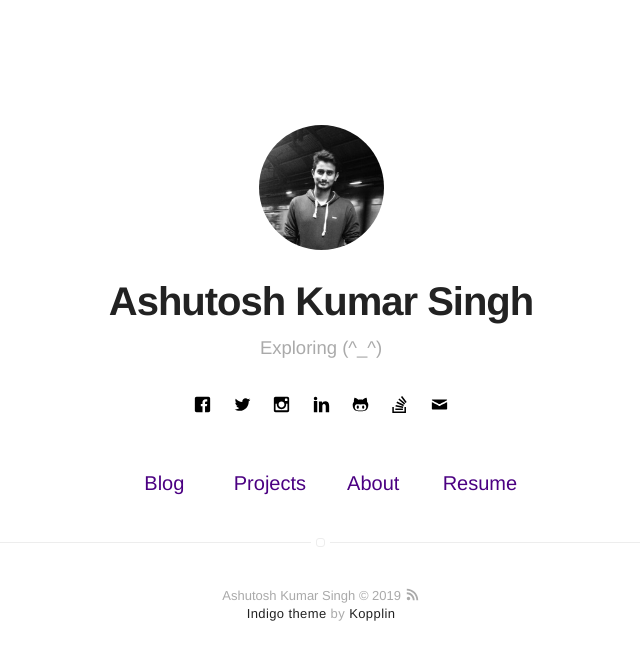
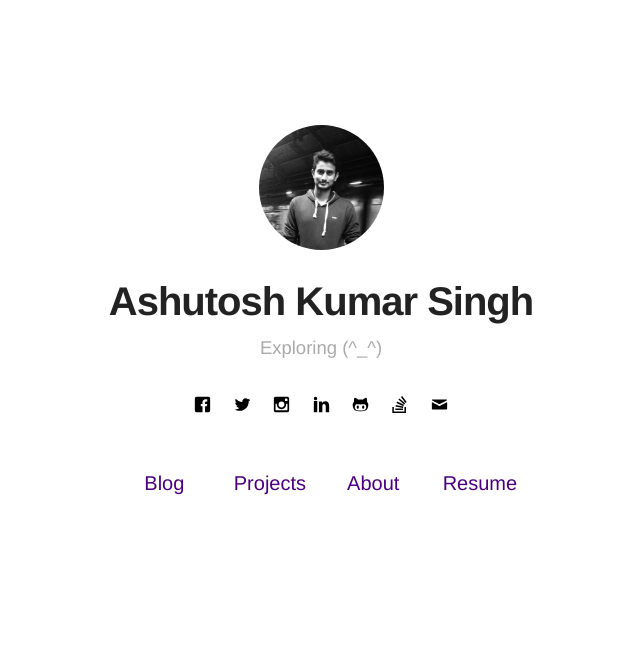
Before and after one commit to hiashutoshsingh/hiashutoshsingh.github.io, a Jekyll site: the page built from index.html, in a window 1280 px wide. Shown: the top 660 px of the page, without its empty margins (319-959 px from the left). Built offline with Jekyll 4.4.1, drawn with Linux system fonts in a browser that asks for light colours.

Commit message:
footer removed

```diff
--- a/_includes/footer.html
+++ b/_includes/footer.html
@@ -1,7 +1,7 @@
-<footer class="footer-main">
+<!-- <footer class="footer-main">
     {{ site.name }} © {{ site.time | date: '%Y' }} <a class="link" href="{{ site.url }}/feed.xml" target="_blank"><svg class="icon icon-rss"><use xlink:href="#icon-rss"></use></svg></a>
 
     <p class="extra">
         <a class="link" href="https://github.com/sergiokopplin/indigo">Indigo theme</a> by <a class="link" href="https://github.com/sergiokopplin/indigo">Kopplin</a>
     </p>
-</footer>
+</footer> -->
```
